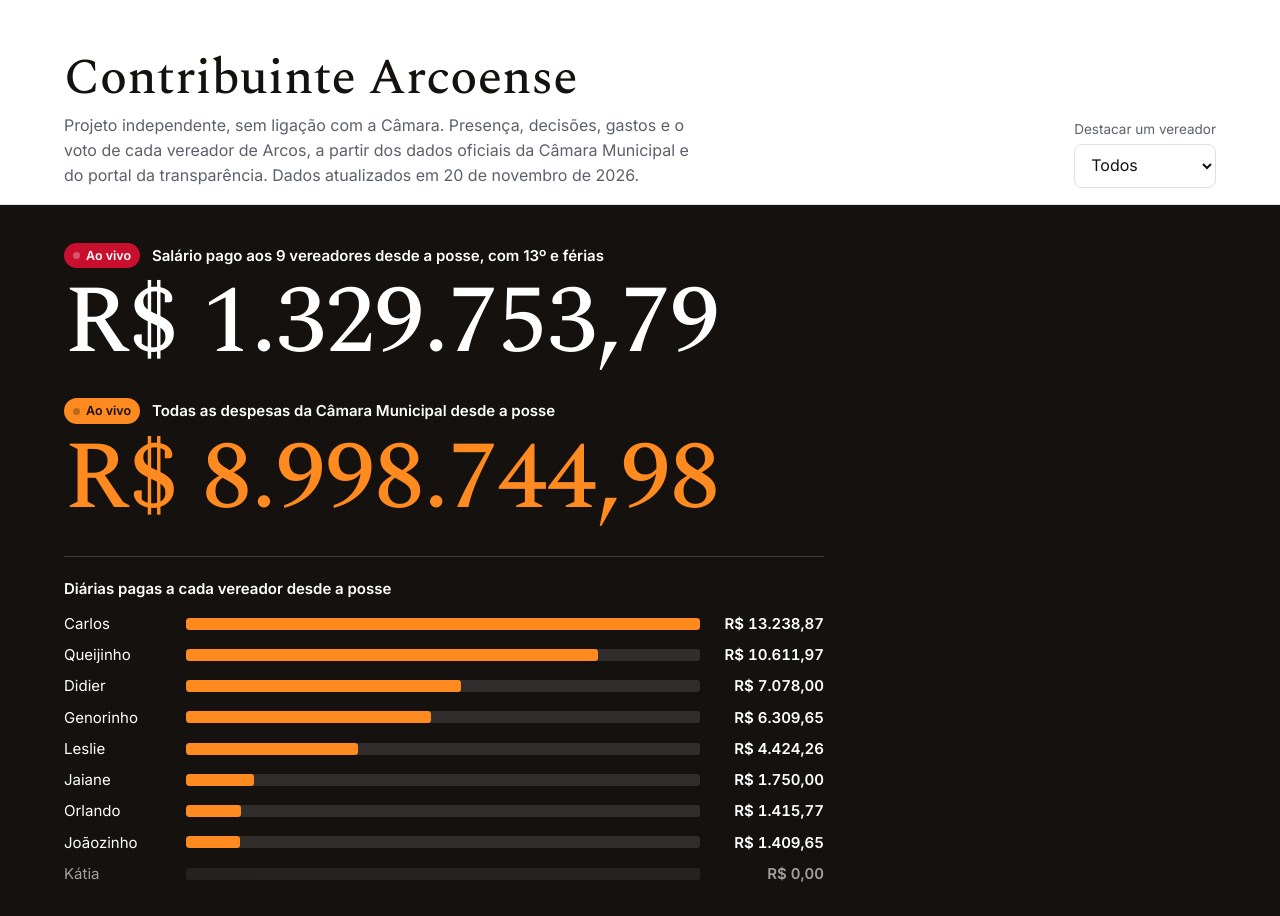
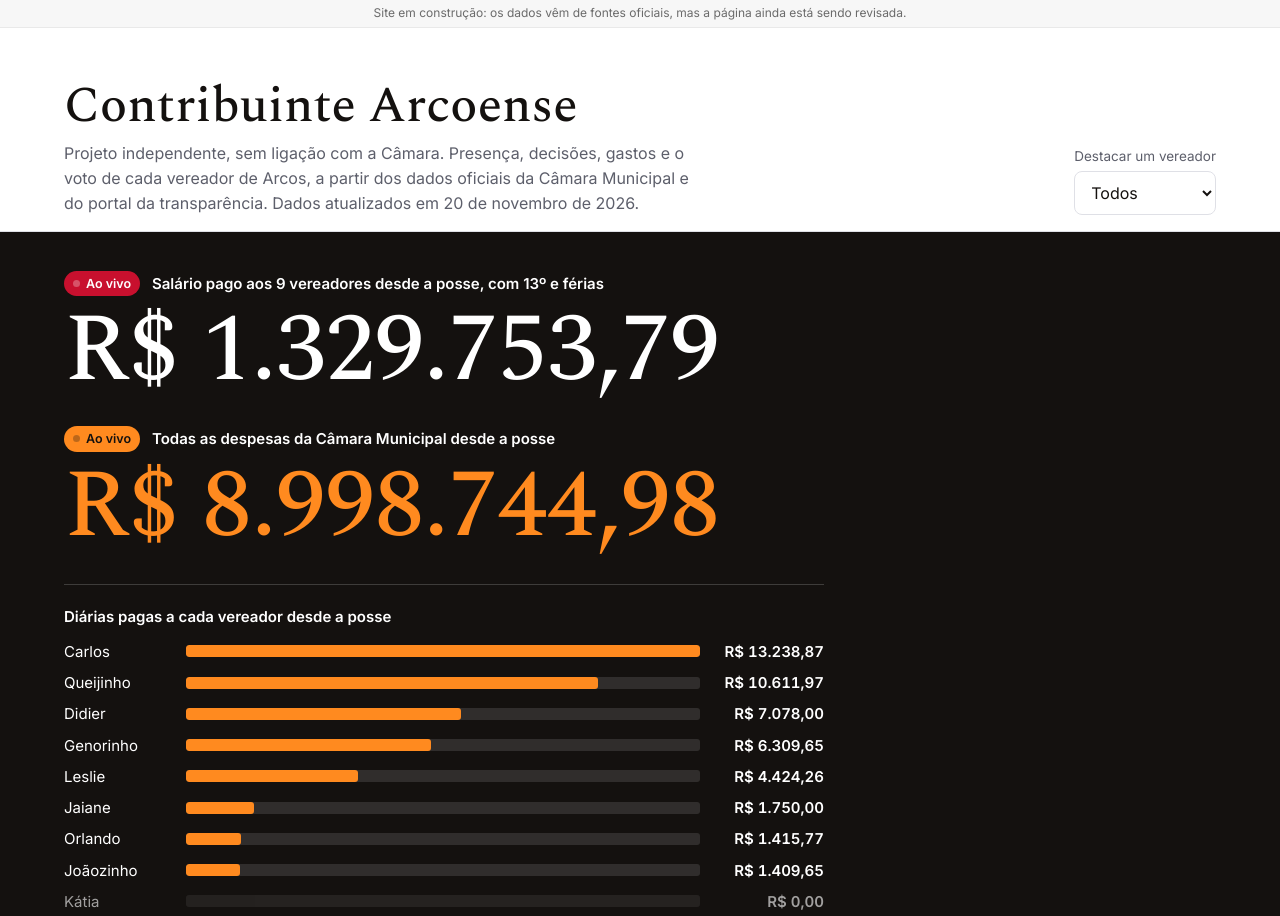
Before and after one commit to Sairf-site/contribuintearcoense.org, a plain HTML site: page index.html in a window 1280 px wide. Shown: the top 916 px of the page. Drawn offline with nearby package versions, Linux system fonts and the light colour scheme.

Commit message:
Adiciona aviso discreto de site em construção
Co-Authored-By: Claude Opus 5.5 <noreply@anthropic.com>
Claude-Session: https://claude.ai/code/session_01GQXNCxxDAVL6Ui4fRG1Gcp

```diff
--- a/index.html
+++ b/index.html
@@ -19,6 +19,8 @@
 --sim:light-dark(#1d2bd8,#6d7bff);--nao:light-dark(#c8102e,#ff5a70);--abs:light-dark(#8a8c99,#7d8094);--acc:var(--sim)}
 :root[data-theme=light]{color-scheme:light}:root[data-theme=dark]{color-scheme:dark}
 *{box-sizing:border-box;min-width:0}[hidden]{display:none!important}.scroll{overflow-x:auto}
+
+.obra{margin:0;padding:5px 16px;text-align:center;font-size:12px;line-height:1.4;color:var(--muted,#6b6b6b);background:rgba(0,0,0,.03);border-bottom:1px solid rgba(0,0,0,.06)}
 body{margin:0;background:var(--bg);color:var(--ink);font:16px/1.55 Inter,system-ui,sans-serif;overflow-x:clip}
 h1,h2,h3{font-family:Spectral,Georgia,serif;font-weight:500;line-height:1.08;text-wrap:balance;margin:0}
 h1{font-size:clamp(32px,5vw,50px)}h2{font-size:clamp(26px,3.4vw,36px)}h3{font-size:20px}
@@ -151,6 +153,7 @@ table.pauta{font-size:13.5px}.stack thead{display:none}.stack tr{display:grid;pa
 </style>
 </head>
 <body>
+<p class="obra">Site em construção: os dados vêm de fontes oficiais, mas a página ainda está sendo revisada.</p>
 <header class="band">
   <div class="wrap top">
     <div>
```
